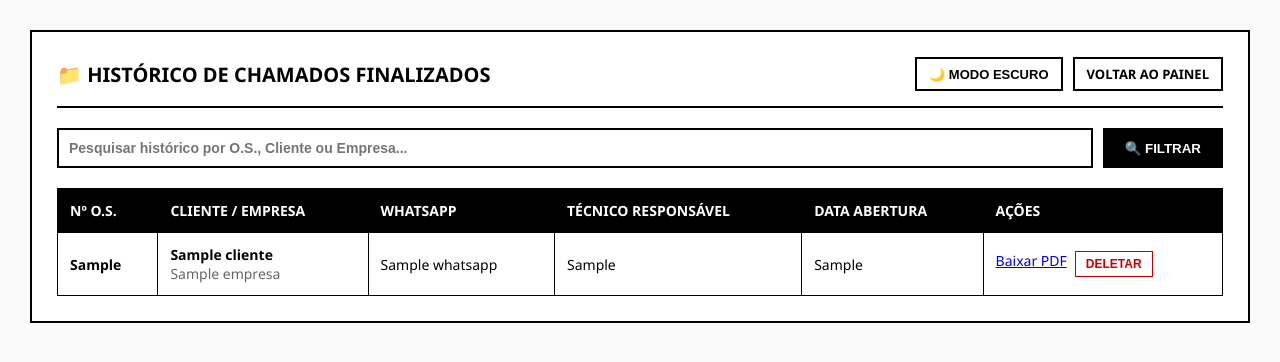
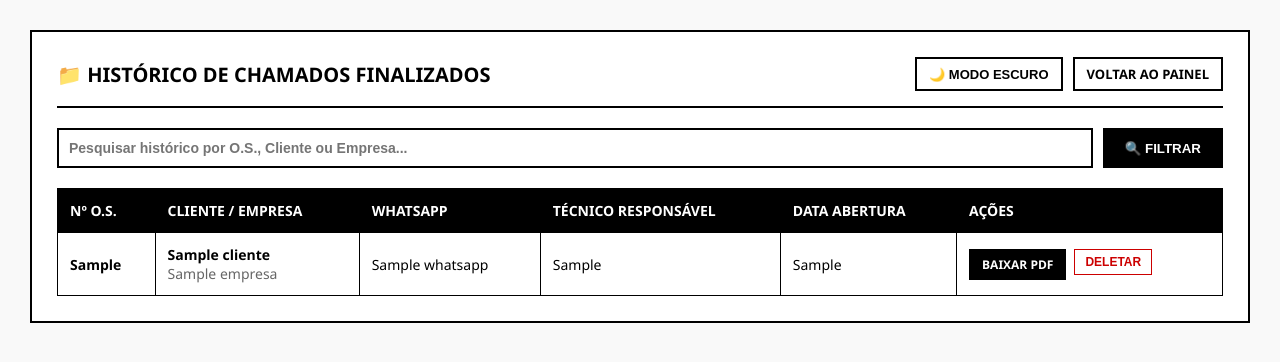
Before and after one commit to jrvti/chamados, a Flask app: page /arquivados in a window 1280 px wide. Shown: the top 362 px of the page. Run offline with Flask 3, Linux system fonts and the light colour scheme; the visitor is signed in with stand-in values (Sample User, id 1); a database or web service that is not in the repository returns one stand-in record (values such as "Sample title"); some libraries are stand-ins or nearby versions.

Commit message:
Fix HTML structure and style in arquivados.html

```diff
--- a/templates/arquivados.html
+++ b/templates/arquivados.html
@@ -12,7 +12,6 @@
             --bg-tabela-par: #f2f2f2;
             --border-cor: #000000;
         }
-
         [data-theme="dark"] {
             --bg-geral: #121212;
             --bg-container: #1e1e1e;
@@ -21,24 +20,19 @@
             --bg-tabela-par: #2a2a2a;
             --border-cor: #ffffff;
         }
-
         body { font-family: 'Segoe UI', Arial, sans-serif; background: var(--bg-geral); color: var(--texto-principal); padding: 30px; margin: 0; transition: background 0.2s, color 0.2s; }
         .container { max-width: 1300px; background: var(--bg-container); padding: 25px; margin: auto; border: 2px solid var(--border-cor); }
         .header-painel { display: flex; justify-content: space-between; align-items: center; border-bottom: 2px solid var(--border-cor); padding-bottom: 15px; margin-bottom: 20px; }
         h2 { color: var(--texto-principal); margin: 0; text-transform: uppercase; font-size: 20px; }
-
         .btn-voltar, .btn-theme-toggle { background: var(--bg-container); color: var(--texto-principal); border: 2px solid var(--border-cor); padding: 6px 12px; text-decoration: none; font-weight: bold; font-size: 13px; text-transform: uppercase; cursor: pointer; }
         .btn-voltar:hover, .btn-theme-toggle:hover { background: var(--texto-principal); color: var(--bg-container); }
-
         .busca-container { margin-bottom: 20px; display: flex; gap: 10px; }
         .input-busca { flex: 1; padding: 10px; border: 2px solid var(--border-cor); background: var(--bg-container); color: var(--texto-principal); font-size: 14px; font-weight: bold; }
         .btn-busca { background: var(--texto-principal); color: var(--bg-container); border: none; padding: 10px 20px; font-weight: bold; cursor: pointer; text-transform: uppercase; border: 2px solid var(--border-cor); }
-
         table { width: 100%; border-collapse: collapse; font-size: 14px; }
         th, td { padding: 12px; border: 1px solid var(--border-cor); text-align: left; vertical-align: middle; }
         th { background-color: var(--texto-principal); color: var(--bg-container); font-weight: 600; text-transform: uppercase; }
         tr:nth-child(even) { background-color: var(--bg-tabela-par); }
-
         .btn-download { background: var(--texto-principal); color: var(--bg-container); padding: 6px 12px; text-decoration: none; font-weight: bold; font-size: 12px; text-transform: uppercase; display: inline-block; border: 1px solid var(--border-cor); }
         .btn-excluir { background: var(--bg-container); color: #cc0000; border: 1px solid #cc0000; padding: 5px 10px; font-weight: bold; cursor: pointer; font-size: 12px; text-transform: uppercase; }
         .btn-excluir:hover { background: #cc0000; color: #ffffff; }
@@ -53,12 +47,10 @@
                 <a href="/admin" class="btn-voltar">Voltar ao Painel</a>
             </div>
         </div>
-
         <form method="GET" action="/arquivados" class="busca-container">
             <input type="text" name="busca" class="input-busca" placeholder="Pesquisar histórico por O.S., Cliente ou Empresa..." value="{{ busca }}">
             <button type="submit" class="btn-busca">🔍 Filtrar</button>
         </form>
-
         <table>
             <thead>
                 <tr>
@@ -90,19 +82,17 @@
                     <td>{{ chamado.data_abertura }}</td>
                     <td>
                        <div style="display: flex; gap: 8px;">
-                               <a href="/baixar_rat/{{ chamado.id }}" target="_blank" class="btn-acao">Baixar PDF</a>
-
-                                <form action="/chamado/{{ chamado.id }}/excluir" method="POST" style="margin:0;" onsubmit="return confirm('Tem certeza que deseja excluir?');">
+                            <a href="/baixar_rat/{{ chamado.id }}" target="_blank" class="btn-download">Baixar PDF</a>
+                            <form action="/chamado/{{ chamado.id }}/excluir" method="POST" style="margin:0;" onsubmit="return confirm('Tem certeza que deseja excluir?');">
                                 <button type="submit" class="btn-excluir">Deletar</button>
-                </form>
-                  </div>
+                            </form>
+                      </div>
                     </td>
                 </tr>
                 {% endfor %}
             </tbody>
         </table>
     </div>
-
     <script>
         const themeToggleBtn = document.getElementById('theme-toggle');
         const currentTheme = localStorage.getItem('theme');
```
